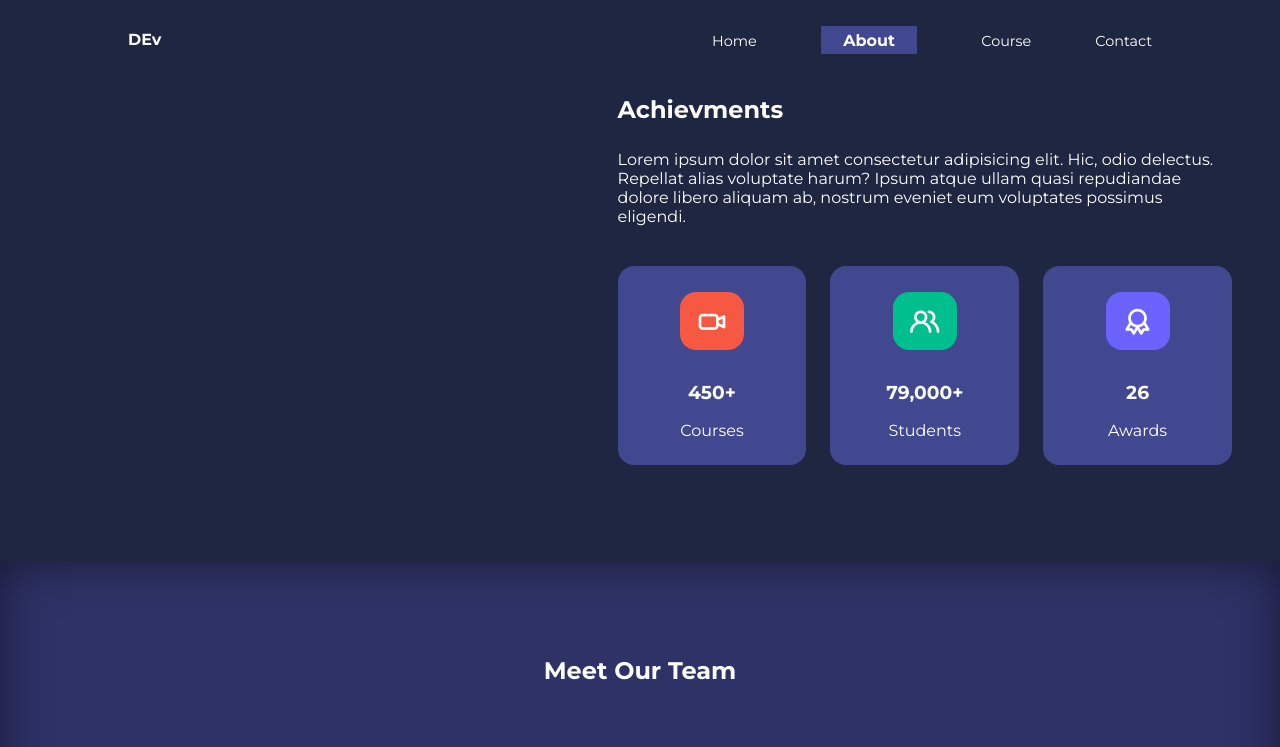
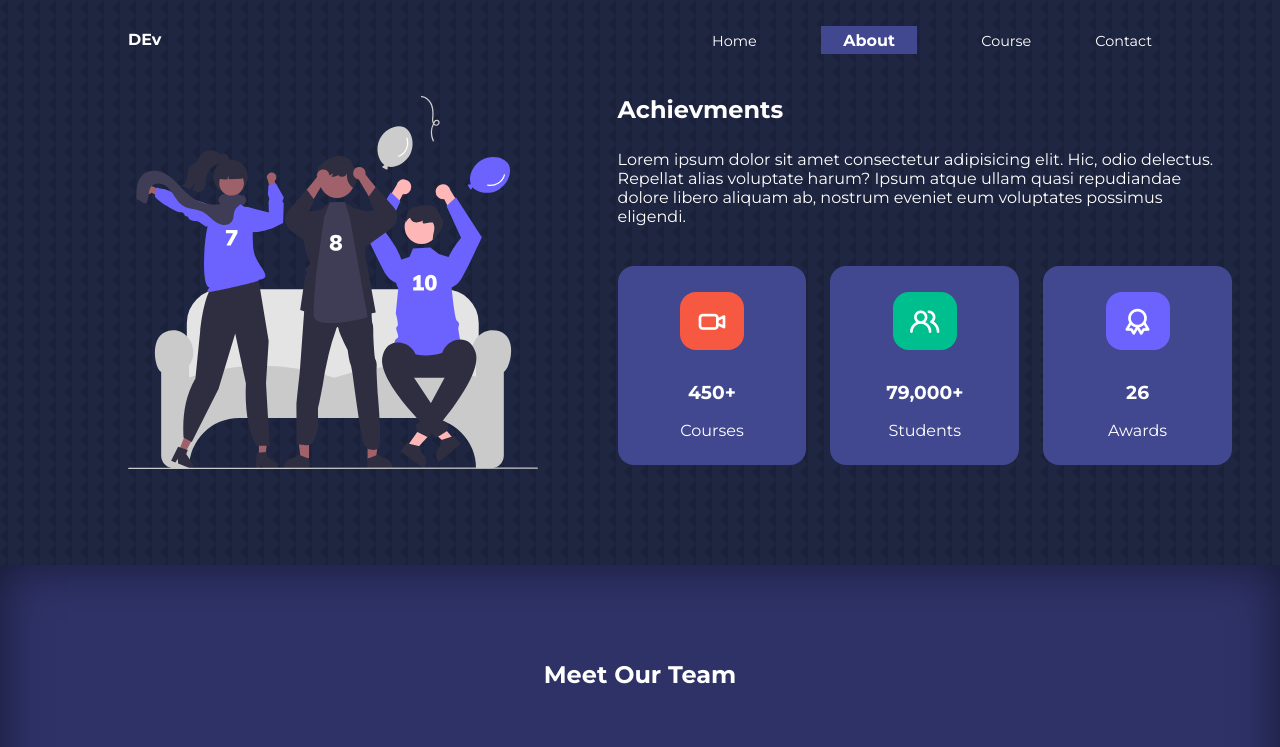
Before and after one commit to ibnuyezid/website, a plain HTML site: page files/about.html in a window 1280 px wide. Shown: the top 747 px of the page. Drawn offline with nearby package versions, Linux system fonts and the light colour scheme; files whose address does not match are found by name.

Commit message:
Update about.html

```diff
--- a/files/about.html
+++ b/files/about.html
@@ -14,7 +14,7 @@
 <link href="https://fonts.googleapis.com/css2?family=Montserrat:wght@400;500;600;700;900&family=Open+Sans&display=swap" rel="stylesheet">
 <style>
     body{
-        background-image: url('./images/bg-texture.png');
+        background-image: url('../images/bg-texture.png');
     }
 </style>
     </head>
@@ -37,7 +37,7 @@
        <section class="about__achivment">
         <div class="container about-achievments-container">
              <div class="about__achievments-left">
-                <img src="./images/about achievements.svg" alt="">
+                <img src="../images/about achievements.svg" alt="">
              </div>
              <div class="about__achievments-right">
                 <h1>Achievments</h1>
```
